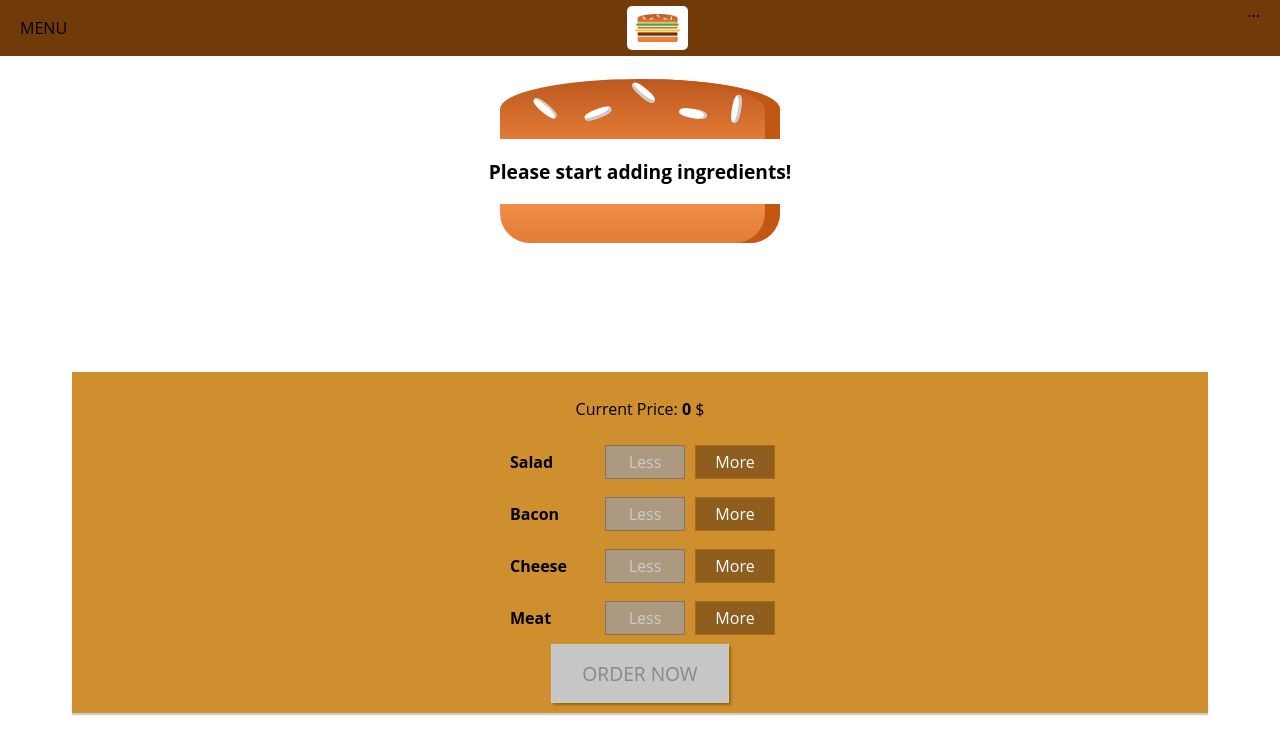
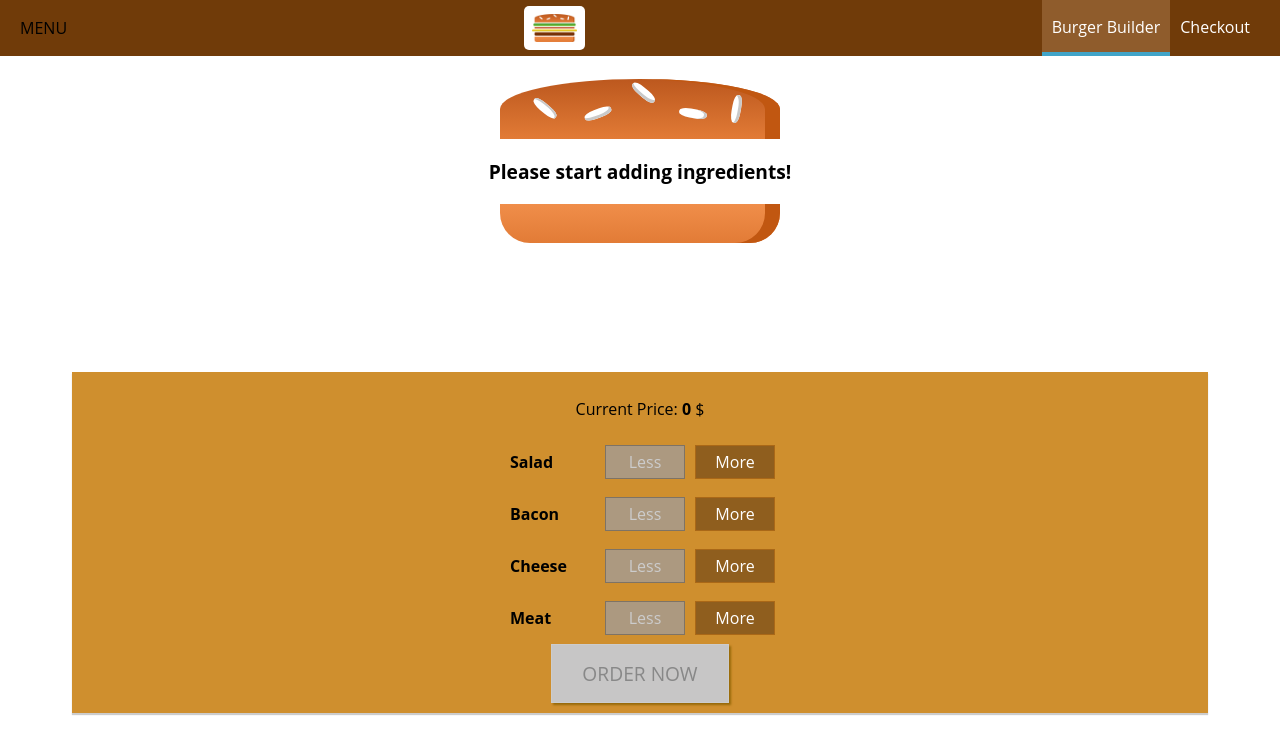
Before and after one commit to alirezamoon/berger-builder, a React (Create React App) app: page / in a window 1280 px wide. Shown: the top 754 px of the page. Built offline with nearby package versions, Linux system fonts and the light colour scheme.

Commit message:
add navigation items

```diff
--- a/src/App.js
+++ b/src/App.js
@@ -13,4 +13,4 @@
 
 export default App;
 
-//19
+//30
--- /dev/null
+++ b/src/Components/Navigation/NavigationItems/NavigationItem/NavigationItem.js
@@ -0,0 +1,13 @@
+import React from 'react'
+
+import classes from './NavigationItem.module.css'
+
+const navigationItem = (props) => (
+    <li className={classes.NavigationItem}>
+        <a
+            href={props.link}
+            className={props.active ? classes.active : null} >{props.children}</a>
+    </li>
+)
+
+export default navigationItem
--- /dev/null
+++ b/src/Components/Navigation/NavigationItems/NavigationItem/NavigationItem.module.css
@@ -0,0 +1,24 @@
+.NavigationItem {
+  margin: 0;
+  box-sizing: border-box;
+  display: flex;
+  align-items: center;
+  height: 100%;
+}
+
+.NavigationItem a {
+  color: white;
+  text-decoration: none;
+  height: 100%;
+  padding: 16px 10px;
+  border-bottom: 4px solid transparent;
+  box-sizing: border-box;
+}
+
+.NavigationItem a:hover,
+.NavigationItem a:active,
+.NavigationItem a.active {
+    background-color: #8F5C2C;
+    border-bottom: 4px solid #40A4C8;
+    color: white;
+}
--- /dev/null
+++ b/src/Components/Navigation/NavigationItems/NavigationItems.js
@@ -0,0 +1,15 @@
+import React from 'react'
+import NavigationItem from './NavigationItem/NavigationItem'
+
+import classes from './NavigationItems.module.css'
+
+
+
+const navigationItems = () => (
+    <ul className={classes.NavigationItems}>
+        <NavigationItem link='/' active >Burger Builder</NavigationItem>
+        <NavigationItem link='/'>Checkout</NavigationItem>
+    </ul>
+)
+
+export default navigationItems
--- /dev/null
+++ b/src/Components/Navigation/NavigationItems/NavigationItems.module.css
@@ -0,0 +1,8 @@
+.NavigationItems {
+    margin: 0;
+    padding: 0;
+    list-style: none;
+    display: flex;
+    align-items: center;
+    height: 100%;
+}
--- a/src/Components/Navigation/Toolbar/Toolbar.js
+++ b/src/Components/Navigation/Toolbar/Toolbar.js
@@ -1,14 +1,14 @@
 import React from 'react'
 import classes from './Toolbar.module.css'
 import Logo from './../../Logo/Logo'
-
+import NavigationItems from './../NavigationItems/NavigationItems'
 
 const toolbar = () => (
     <header className={classes.Toolbar}>
         <div>MENU</div>
         <Logo />
         <nav>
-            ...
+            <NavigationItems />
         </nav>
     </header>
 )
```
Also changed, not shown: 1 other file (tests, documents, lock files or other folders).
